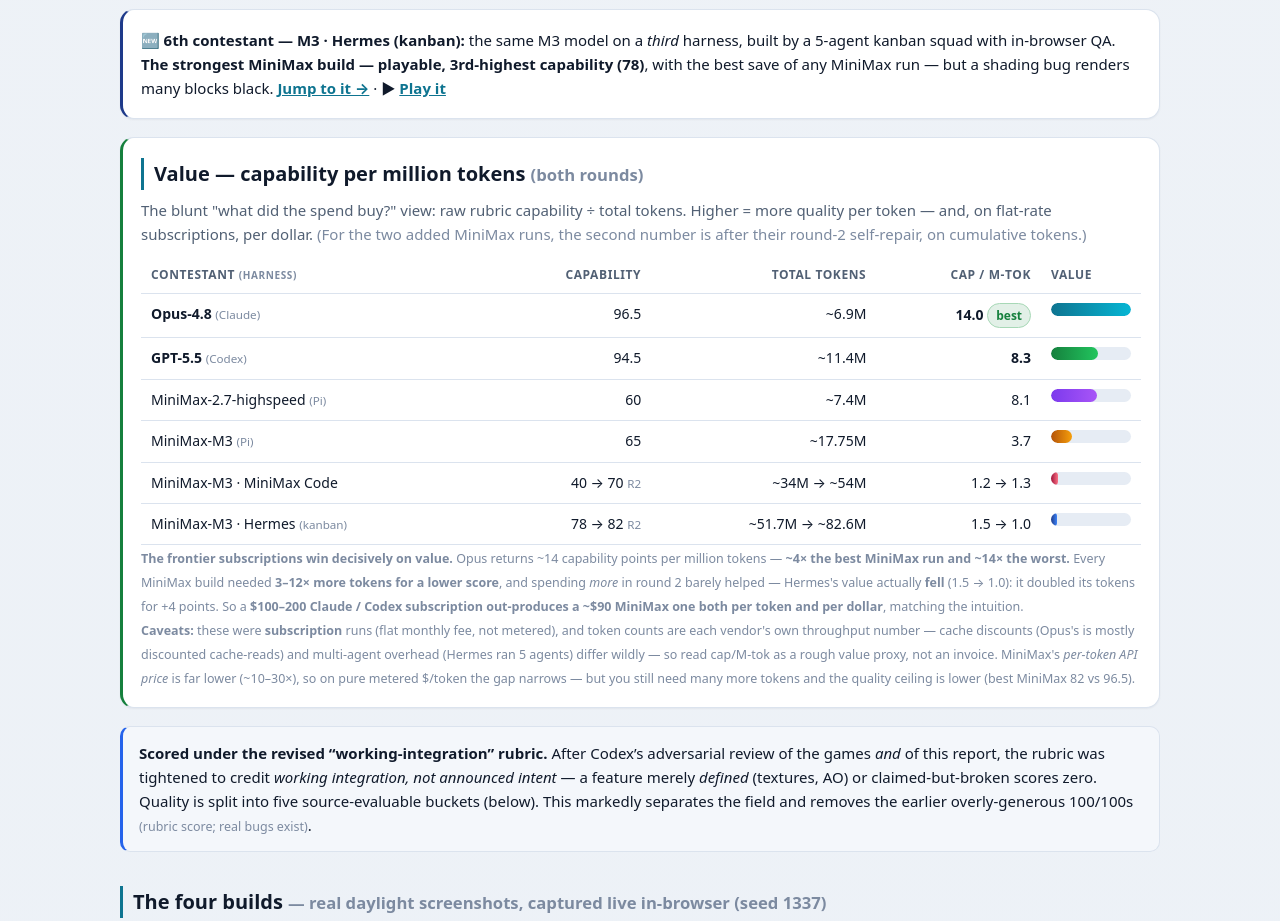
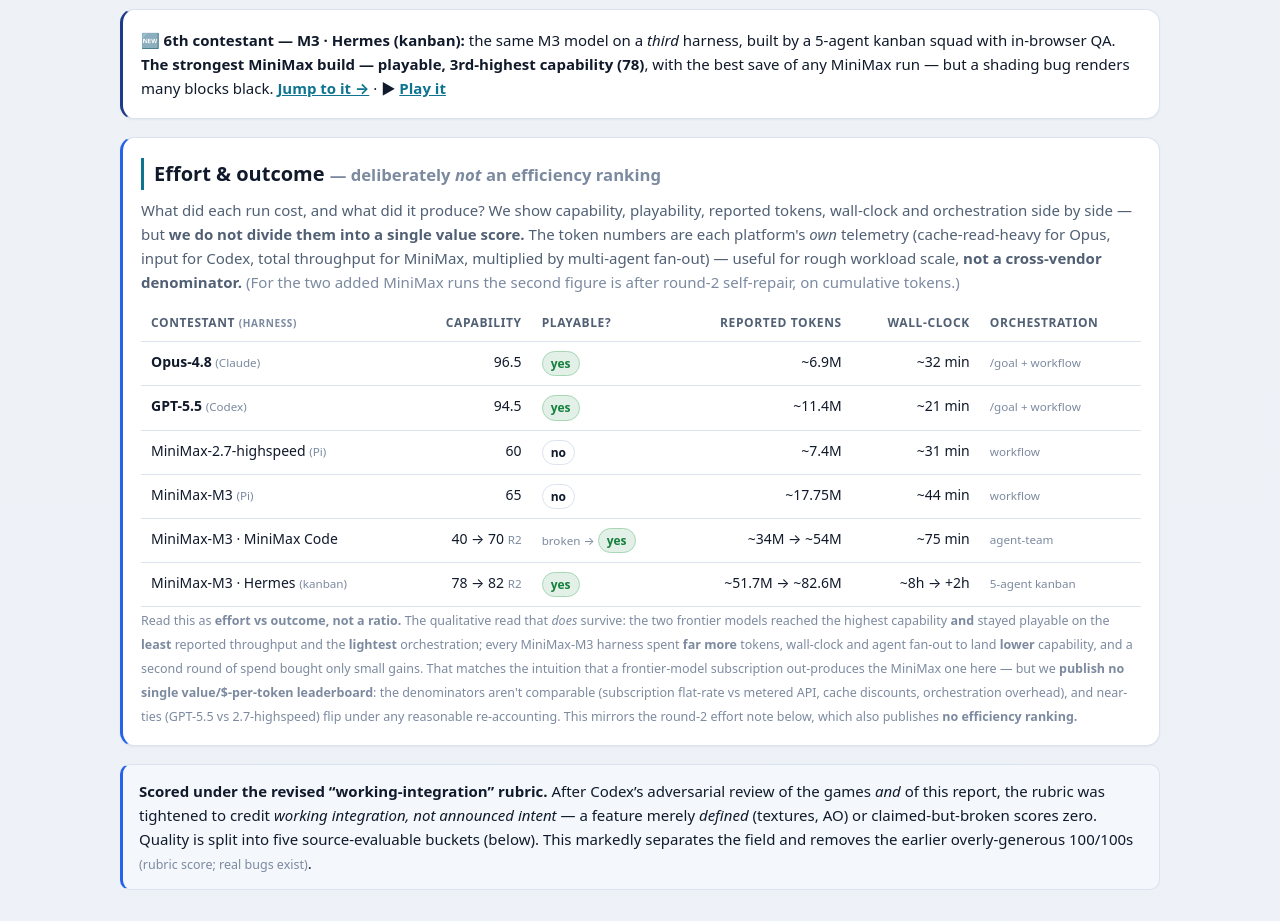
Before and after one commit to tho-stack/minecraft-clone-benchmark, a plain HTML site: page docs/index.html in a window 1280 px wide. Shown: the part 660-1581 px from the top of the page. Drawn offline with Linux system fonts and the light colour scheme.

Commit message:
Replace top 'Value (cap/token)' panel with 'Effort & outcome — not an efficiency ranking'
Per a Codex (gpt-5.5 xhigh) adversarial critique the user solicited: the
cap-per-million-tokens leaderboard is not defensible — the denominators are
apples-to-oranges (Opus cache-reads vs Codex input vs MiniMax total throughput,
times multi-agent fan-out), and it directly contradicted the existing round-2
note that we publish no efficiency leaderboard. Replaced with a side-by-side
effort/outcome table (capability · playable? · reported tokens · wall-clock ·
orchestration) carrying the playability gate, no ratio, no 'best' badge, no bars,
no per-dollar / 'win decisively' language. Keeps one qualitative sentence (frontier
models reached highest capability + stayed playable on least throughput/lightest
orchestration) and explicitly reconciles with the no-efficiency-ranking note below.

```diff
--- a/docs/index.html
+++ b/docs/index.html
@@ -107,20 +107,19 @@
 
   <main>
 
-  <div class="panel" id="value" style="margin-top:18px;border-left:3px solid var(--good)">
-    <h2 style="margin:.1em 0 .4em">Value — capability per million tokens <small>(both rounds)</small></h2>
-    <p class="muted" style="margin:0 0 10px">The blunt "what did the spend buy?" view: raw rubric capability ÷ total tokens. Higher = more quality per token — and, on flat-rate subscriptions, per dollar. <span class="dim">(For the two added MiniMax runs, the second number is after their round-2 self-repair, on cumulative tokens.)</span></p>
+  <div class="panel" id="value" style="margin-top:18px;border-left:3px solid #2563eb">
+    <h2 style="margin:.1em 0 .4em">Effort &amp; outcome <small>— deliberately <em>not</em> an efficiency ranking</small></h2>
+    <p class="muted" style="margin:0 0 10px">What did each run cost, and what did it produce? We show capability, playability, reported tokens, wall-clock and orchestration side by side — but <b>we do not divide them into a single value score.</b> The token numbers are each platform's <em>own</em> telemetry (cache-read-heavy for Opus, input for Codex, total throughput for MiniMax, multiplied by multi-agent fan-out) — useful for rough workload scale, <b>not a cross-vendor denominator.</b> <span class="dim">(For the two added MiniMax runs the second figure is after round-2 self-repair, on cumulative tokens.)</span></p>
     <table>
-      <tr><th>Contestant <small>(harness)</small></th><th class="num">Capability</th><th class="num">Total tokens</th><th class="num">Cap / M&#8209;tok</th><th>value</th></tr>
-      <tr><td><b>Opus-4.8</b> <small>(Claude)</small></td><td class="num">96.5</td><td class="num">~6.9M</td><td class="num"><b>14.0</b> <span class="pill win">best</span></td><td><div class="gctrack"><i class="c-opus" style="width:100%"></i></div></td></tr>
-      <tr><td><b>GPT-5.5</b> <small>(Codex)</small></td><td class="num">94.5</td><td class="num">~11.4M</td><td class="num"><b>8.3</b></td><td><div class="gctrack"><i class="c-gpt" style="width:59%"></i></div></td></tr>
-      <tr><td>MiniMax-2.7-highspeed <small>(Pi)</small></td><td class="num">60</td><td class="num">~7.4M</td><td class="num">8.1</td><td><div class="gctrack"><i class="c-27" style="width:58%"></i></div></td></tr>
-      <tr><td>MiniMax-M3 <small>(Pi)</small></td><td class="num">65</td><td class="num">~17.75M</td><td class="num">3.7</td><td><div class="gctrack"><i class="c-m3" style="width:26%"></i></div></td></tr>
-      <tr><td>MiniMax-M3 · MiniMax&nbsp;Code</td><td class="num">40 → 70 <small class="dim">R2</small></td><td class="num">~34M → ~54M</td><td class="num">1.2 → 1.3</td><td><div class="gctrack"><i class="c-mc" style="width:9%"></i></div></td></tr>
-      <tr><td>MiniMax-M3 · Hermes <small>(kanban)</small></td><td class="num">78 → 82 <small class="dim">R2</small></td><td class="num">~51.7M → ~82.6M</td><td class="num">1.5 → 1.0</td><td><div class="gctrack"><i class="c-hm" style="width:7%"></i></div></td></tr>
+      <tr><th>Contestant <small>(harness)</small></th><th class="num">Capability</th><th>Playable?</th><th class="num">Reported tokens</th><th class="num">Wall-clock</th><th>Orchestration</th></tr>
+      <tr><td><b>Opus-4.8</b> <small>(Claude)</small></td><td class="num">96.5</td><td><span class="pill win">yes</span></td><td class="num">~6.9M</td><td class="num">~32 min</td><td><small>/goal + workflow</small></td></tr>
+      <tr><td><b>GPT-5.5</b> <small>(Codex)</small></td><td class="num">94.5</td><td><span class="pill win">yes</span></td><td class="num">~11.4M</td><td class="num">~21 min</td><td><small>/goal + workflow</small></td></tr>
+      <tr><td>MiniMax-2.7-highspeed <small>(Pi)</small></td><td class="num">60</td><td><span class="pill">no</span></td><td class="num">~7.4M</td><td class="num">~31 min</td><td><small>workflow</small></td></tr>
+      <tr><td>MiniMax-M3 <small>(Pi)</small></td><td class="num">65</td><td><span class="pill">no</span></td><td class="num">~17.75M</td><td class="num">~44 min</td><td><small>workflow</small></td></tr>
+      <tr><td>MiniMax-M3 · MiniMax&nbsp;Code</td><td class="num">40 → 70 <small class="dim">R2</small></td><td><small>broken → <span class="pill win">yes</span></small></td><td class="num">~34M → ~54M</td><td class="num">~75 min</td><td><small>agent-team</small></td></tr>
+      <tr><td>MiniMax-M3 · Hermes <small>(kanban)</small></td><td class="num">78 → 82 <small class="dim">R2</small></td><td><span class="pill win">yes</span></td><td class="num">~51.7M → ~82.6M</td><td class="num">~8h → +2h</td><td><small>5-agent kanban</small></td></tr>
     </table>
-    <small><b>The frontier subscriptions win decisively on value.</b> Opus returns ~14 capability points per million tokens — <b>~4× the best MiniMax run and ~14× the worst.</b> Every MiniMax build needed <b>3–12× more tokens for a lower score</b>, and spending <em>more</em> in round 2 barely helped — Hermes's value actually <b>fell</b> (1.5 → 1.0): it doubled its tokens for +4 points. So a <b>$100–200 Claude / Codex subscription out-produces a ~$90 MiniMax one both per token and per dollar</b>, matching the intuition.<br>
-    <b>Caveats:</b> these were <b>subscription</b> runs (flat monthly fee, not metered), and token counts are each vendor's own throughput number — cache discounts (Opus's is mostly discounted cache-reads) and multi-agent overhead (Hermes ran 5 agents) differ wildly — so read cap/M&#8209;tok as a rough value proxy, not an invoice. MiniMax's <em>per-token API price</em> is far lower (~10–30×), so on pure metered $/token the gap narrows — but you still need many more tokens and the quality ceiling is lower (best MiniMax 82 vs 96.5).</small>
+    <small>Read this as <b>effort vs outcome, not a ratio.</b> The qualitative read that <em>does</em> survive: the two frontier models reached the highest capability <b>and</b> stayed playable on the <b>least</b> reported throughput and the <b>lightest</b> orchestration; every MiniMax-M3 harness spent <b>far more</b> tokens, wall-clock and agent fan-out to land <b>lower</b> capability, and a second round of spend bought only small gains. That matches the intuition that a frontier-model subscription out-produces the MiniMax one here — but we <b>publish no single value/$-per-token leaderboard</b>: the denominators aren't comparable (subscription flat-rate vs metered API, cache discounts, orchestration overhead), and near-ties (GPT-5.5 vs 2.7-highspeed) flip under any reasonable re-accounting. This mirrors the round-2 effort note below, which also publishes <b>no efficiency ranking.</b></small>
   </div>
 
   <div class="callout info" style="margin-top:18px">
```
